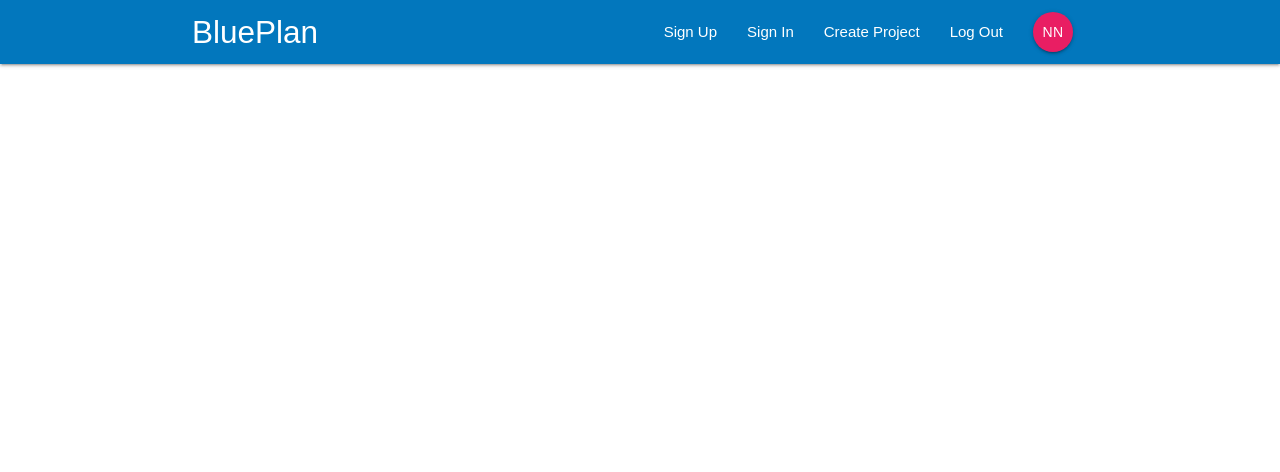
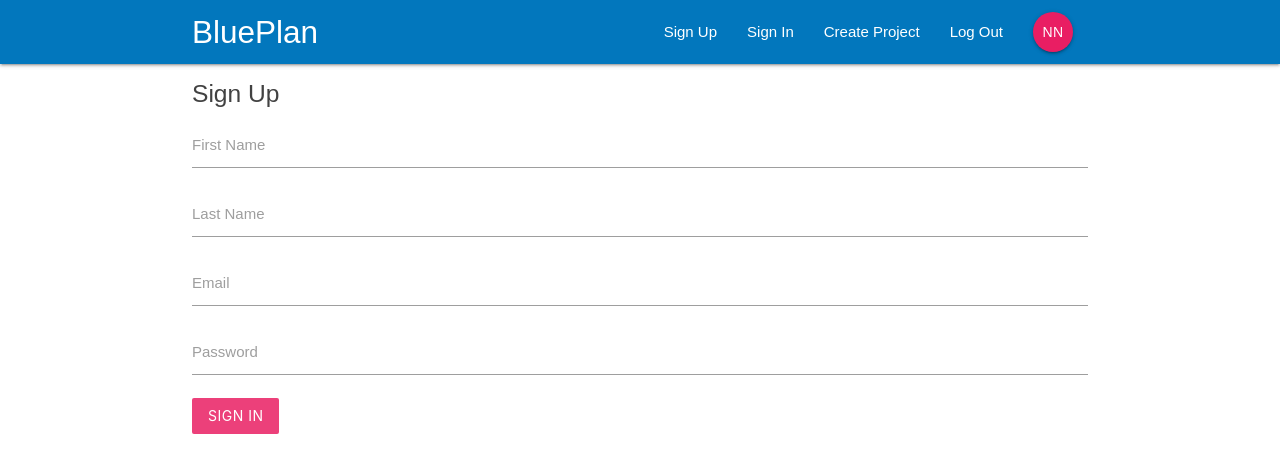
Before and after one commit to kevanantha/blueplan, a React (Create React App) app: page /signup in a window 1280 px wide. Shown: the top 472 px of the page. Built offline with nearby package versions, Linux system fonts and the light colour scheme.

Commit message:
SignIn & SignUp Component

```diff
--- a/public/index.html
+++ b/public/index.html
@@ -19,10 +19,12 @@
       work correctly both with client-side routing and a non-root public URL.
       Learn how to configure a non-root public URL by running `npm run build`.
     -->
-     <!--Import Google Icon Font-->
-     <link href="https://fonts.googleapis.com/icon?family=Material+Icons" rel="stylesheet">
-     <!-- Compiled and minified CSS -->
+    <!--Import Google Icon Font-->
+    <link href="https://fonts.googleapis.com/icon?family=Material+Icons" rel="stylesheet">
+    <!-- Compiled and minified CSS -->
     <link rel="stylesheet" href="https://cdnjs.cloudflare.com/ajax/libs/materialize/1.0.0/css/materialize.min.css">
+    <!-- Compiled and minified JavaScript -->
+    <script src="https://cdnjs.cloudflare.com/ajax/libs/materialize/1.0.0/js/materialize.min.js"></script>
     <title>React App</title>
   </head>
   <body>
--- a/src/App.js
+++ b/src/App.js
@@ -3,6 +3,8 @@
 import Navbar from './components/layout/Navbar';
 import Dashboard from './components/dashboard/Dashboard';
 import ProjectDetails from './components/projects/ProjectDetails';
+import SignIn from './components/auth/SignIn';
+import SignUp from './components/auth/SignUp';
 
 class App extends Component {
   render() {
@@ -11,8 +13,10 @@
         <div className="App">
           <Navbar />
           <Switch>
-            <Route exact path='/' component={Dashboard} />
-            <Route path='/project/:id' component={ProjectDetails} />
+            <Route exact path='/' component={ Dashboard } />
+            <Route path='/project/:id' component={ ProjectDetails } />
+            <Route path='/signin' component={ SignIn } />
+            <Route path='/signup' component={ SignUp } />
           </Switch>
         </div>
       </BrowserRouter>
--- a/src/components/auth/SignIn.js
+++ b/src/components/auth/SignIn.js
@@ -0,0 +1,39 @@
+import React, { Component } from 'react';
+
+class SignIn extends Component {
+  state = {
+    email: '',
+    password: ''
+  }
+  handleChange = (e) => {
+    this.setState({
+      [e.target.id]: e.target.value
+    })
+  }
+  handleSubmit = (e) => {
+    e.preventDefault();
+    console.log(this.state);
+  }
+  render() {
+    return (
+      <div className="container">
+        <form className="white" onSubmit={ this.handleSubmit }>
+          <h5 className="grey-text text-darken-3">Sign In</h5>
+          <div className="input-field">
+            <label htmlFor="email">Email</label>
+            <input id="email" type="email" onChange={ this.handleChange } />
+          </div>
+          <div className="input-field">
+            <label htmlFor="password">Password</label>
+            <input id="password" type="password" onChange={ this.handleChange } />
+          </div>
+          <div className="input-field">
+            <button className="btn pink lighten-1 z-depth-0">Sign In</button>
+          </div>
+        </form>
+      </div>
+    )
+  }
+}
+
+export default SignIn;
--- a/src/components/auth/SignUp.js
+++ b/src/components/auth/SignUp.js
@@ -0,0 +1,49 @@
+import React, { Component } from 'react';
+
+class SignIn extends Component {
+  state = {
+    firstName: '',
+    lastName: '',
+    email: '',
+    password: ''
+  }
+  handleChange = (e) => {
+    this.setState({
+      [e.target.id]: e.target.value
+    })
+  }
+  handleSubmit = (e) => {
+    e.preventDefault();
+    console.log(this.state);
+  }
+  render() {
+    return (
+      <div className="container">
+        <form className="white" onSubmit={ this.handleSubmit }>
+          <h5 className="grey-text text-darken-3">Sign Up</h5>
+          <div className="input-field">
+            <label htmlFor="firstName">First Name</label>
+            <input id="firstName" type="text" onChange={ this.handleChange } />
+          </div>
+          <div className="input-field">
+            <label htmlFor="lastName">Last Name</label>
+            <input id="lastName" type="text" onChange={ this.handleChange } />
+          </div>
+          <div className="input-field">
+            <label htmlFor="email">Email</label>
+            <input id="email" type="email" onChange={ this.handleChange } />
+          </div>
+          <div className="input-field">
+            <label htmlFor="password">Password</label>
+            <input id="password" type="password" onChange={ this.handleChange } />
+          </div>
+          <div className="input-field">
+            <button className="btn pink lighten-1 z-depth-0">Sign In</button>
+          </div>
+        </form>
+      </div>
+    )
+  }
+}
+
+export default SignIn;
```
